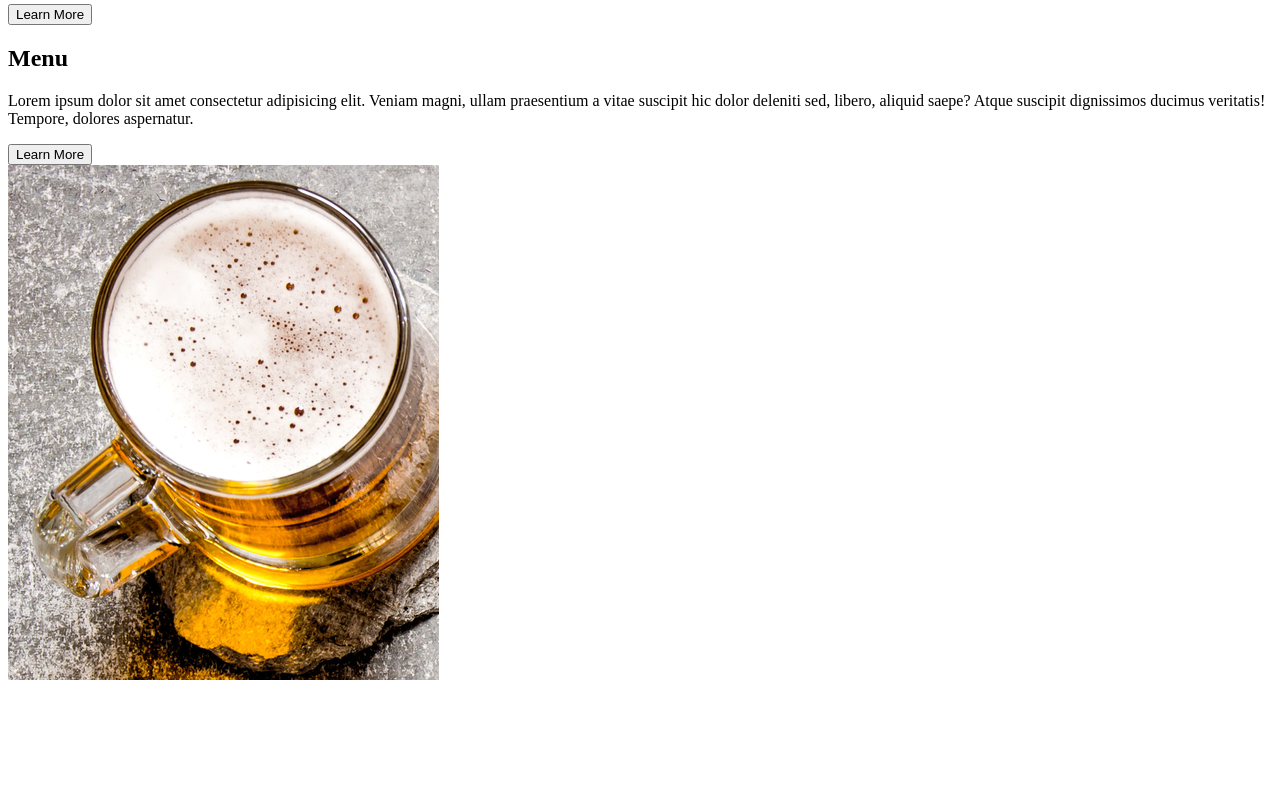
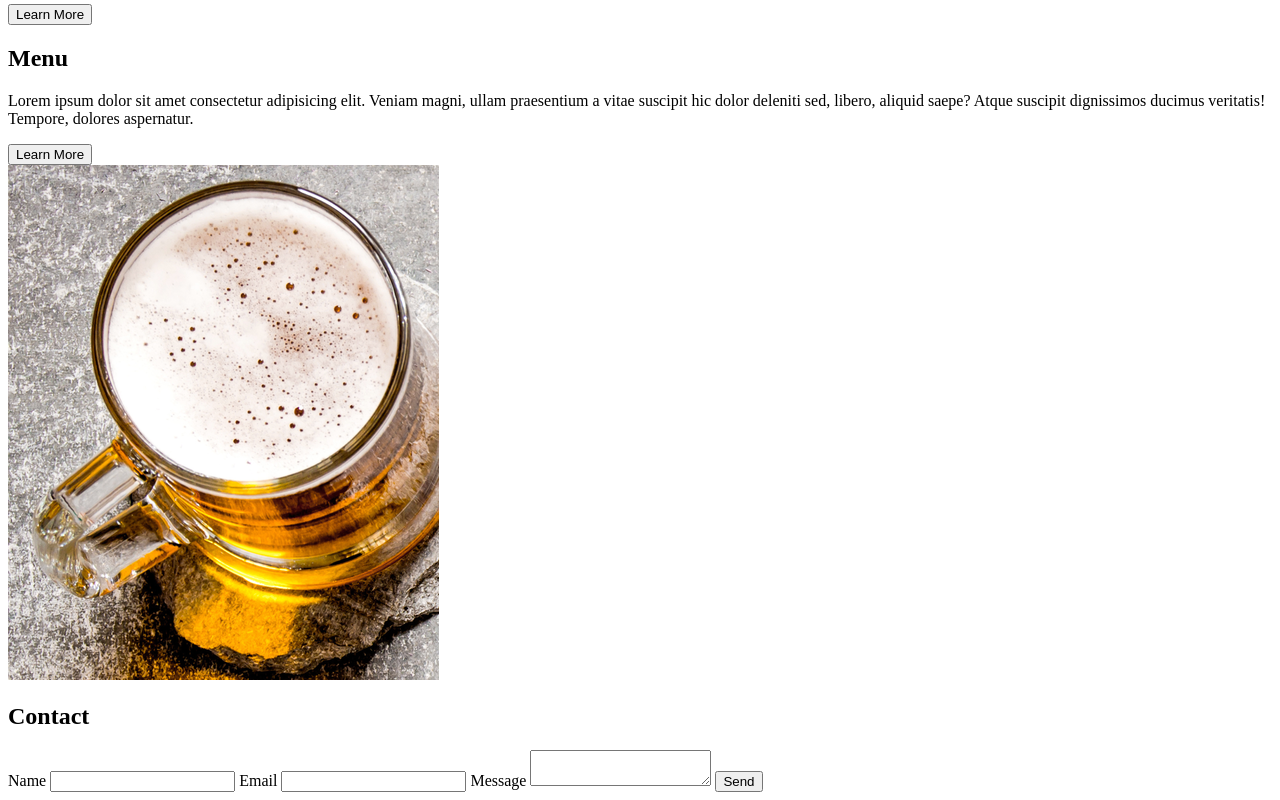
Before and after one commit to matthewftoledo/restaurantCourse1, a plain HTML site: page index.html in a window 1280 px wide. Shown: the part 315-1115 px from the top of the page. Before the commit the page ends 1007 px from the top, so only its background shows below. Drawn offline with Linux system fonts and the light colour scheme.

Commit message:
Placed Main, contact section

```diff
--- a/index.html
+++ b/index.html
@@ -56,7 +56,20 @@
           </p>
           <button class="menu__button">Learn More</button>
         </div>
-        <img src="assets/menu-image.png" alt="Menu" class="menu__image">
+        <img src="assets/menu-image.png" alt="Menu" class="menu__image" />
+      </section>
+
+      <section id="contact">
+        <h2 class="contact__title">Contact</h2>
+        <form class="contact__form">
+          <label>Name</label>
+          <input type="text" class="contact__form__input" />
+          <label>Email</label>
+          <input type="email" class="contact__input" />
+          <label>Message</label>
+          <textarea class="contact__form__textarea"></textarea>
+          <button class="contact__form__button">Send</button>
+        </form>
       </section>
     </main>
   </body>
```
